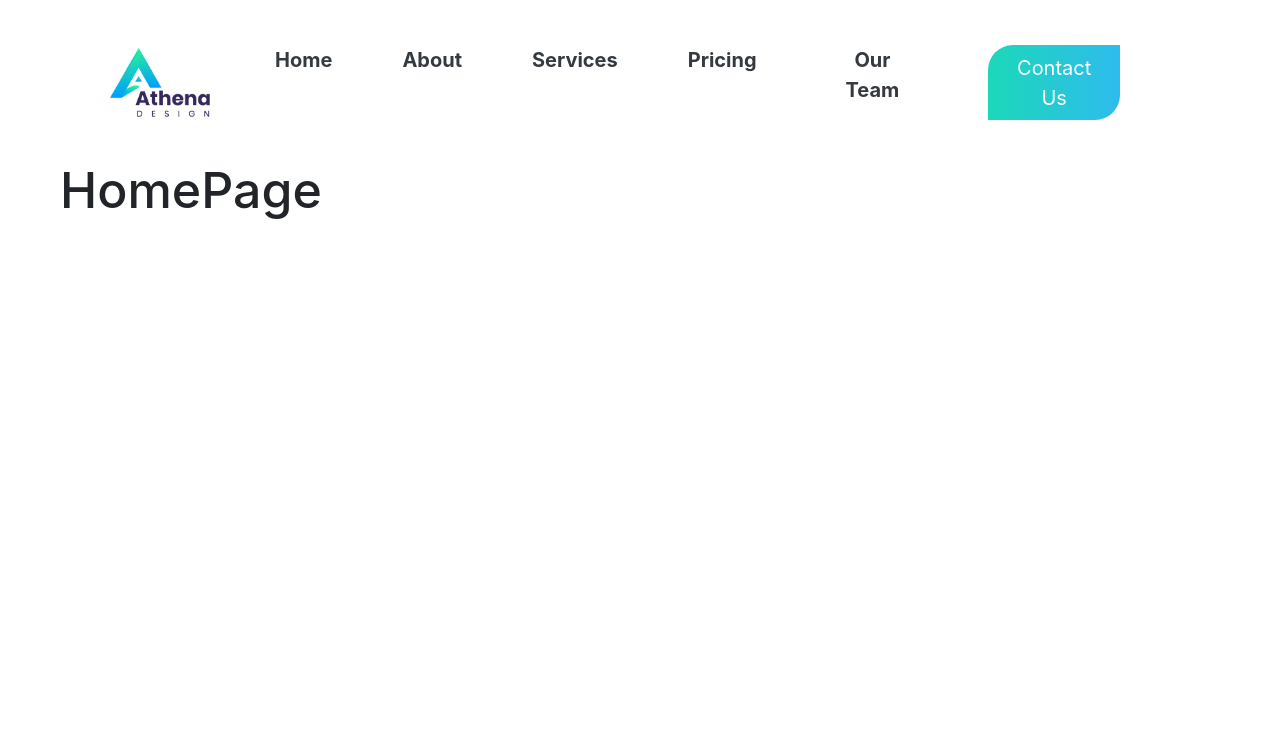
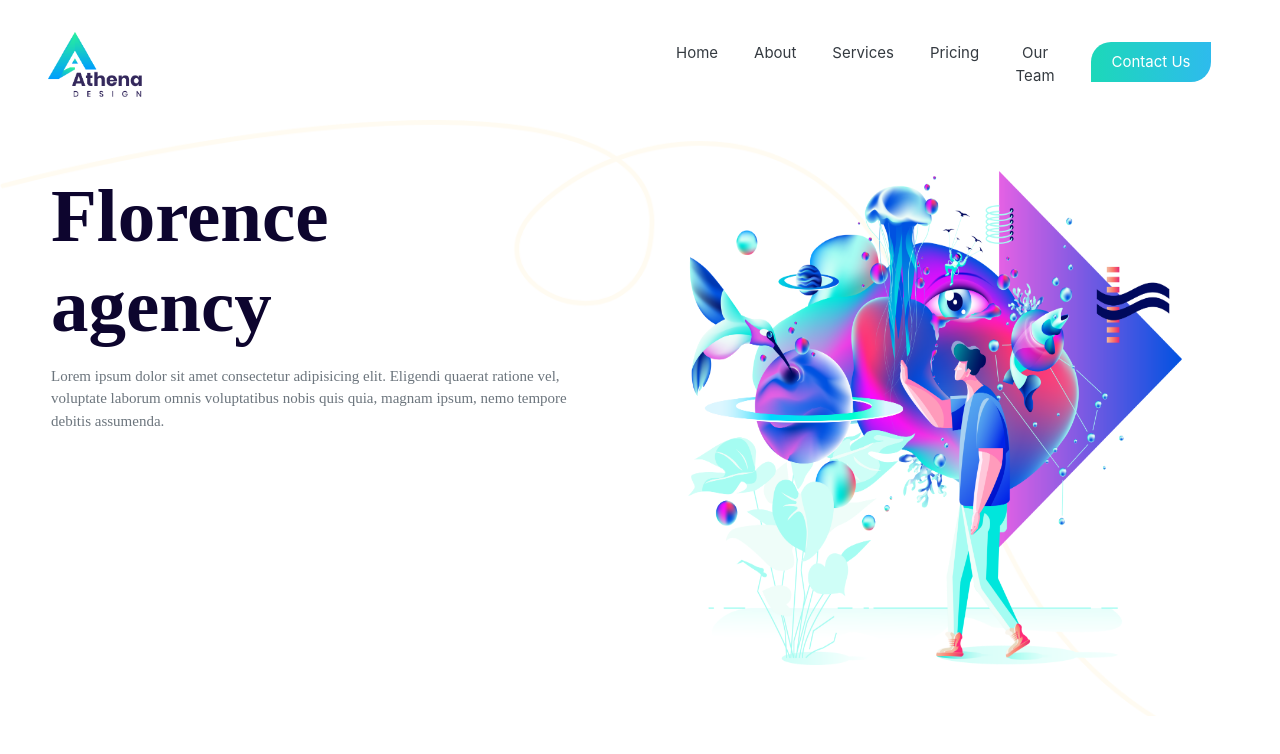
Before and after one commit to Riyad0821/athena-design, a React (Create React App) app: page / in a window 1280 px wide. Shown: the top 754 px of the page. Built offline with nearby package versions, Linux system fonts and the light colour scheme; the HTML template or start-up script is replaced by a standard one.

Commit message:
some change

```diff
--- a/src/App.js
+++ b/src/App.js
@@ -1,14 +1,17 @@
 import React from 'react';
 import './App.css';
 import 'bootstrap/dist/css/bootstrap.min.css';
-
 import HomePage from './Componentes/Homepage/HomePage';
+import { Nav } from 'react-bootstrap';
+import NavBar from './Componentes/NavBar/NavBar';
+import MainHeader from './Componentes/MainHeader/MainHeader';
 
 function App() {
   return (
-
-    <HomePage></HomePage>
-
+    <div>
+      <NavBar></NavBar>
+      <MainHeader></MainHeader>
+    </div>
   );
 }
 
--- a/src/Componentes/Homepage/HomePage.js
+++ b/src/Componentes/Homepage/HomePage.js
@@ -1,4 +1,5 @@
 import React from 'react';
+import MainHeader from '../MainHeader/MainHeader';
 import NavBar from '../NavBar/NavBar';
 
 const HomePage = () => {
@@ -6,7 +7,7 @@ const HomePage = () => {
         <div>
 
             <NavBar></NavBar>
-            <h1>HomePage</h1>
+            <MainHeader />
 
 
         </div>
--- a/src/components/Home/MainHeader/MainHeader.css
+++ b/src/Componentes/MainHeader/MainHeader.css
@@ -1,7 +1,7 @@
 .header-container{
     color: #0d052e;
     font-family: "Yeseva One";
-    background-image: url(../../../resources/headerPath.png);
+    background-image: url('../../resources/headerPath.png');
     background-size: cover;
 }
 .head-title{
--- a/src/components/Home/MainHeader/MainHeader.js
+++ b/src/Componentes/MainHeader/MainHeader.js
@@ -1,10 +1,10 @@
 import React from 'react';
 import './MainHeader.css';
-import headerImg from '../../../resources/headerImg.png';
+import headerImg from '../../resources/headerImg.png'
 const MainHeader = () => {
     return (
         <header>
-            <div className="row header-container p-5">
+            <div className="row header-container">
                 <div className="p-5 col-md-6">
                     <h1 className="head-title">Florence <br/> agency</h1>
                     <p className="text-secondary">Lorem ipsum dolor sit amet consectetur adipisicing elit. Eligendi quaerat ratione vel, voluptate laborum omnis voluptatibus nobis quis quia, magnam ipsum, nemo tempore debitis assumenda.</p>
--- a/src/Componentes/NavBar/NavBar.css
+++ b/src/Componentes/NavBar/NavBar.css
@@ -1,7 +1,6 @@
 *{
-    font-size:20px;
-    margin: 5px 15px;
-    font-weight: bold;
+    font-size:15px;
+    padding: 3px;
 
 }
 .logo{
@@ -11,7 +10,9 @@
     justify-content:right;
 }
 .btn{
-    border-radius: 25px 0px 25px 0px;
+    border-radius: 20px 0px 20px 0px;
     background-image: linear-gradient(to right, #1cd8b9, #2ebbed);
     border: 0px solid white;
+    height: 40px;
+    width: 120px;
 }
--- a/src/Componentes/NavBar/NavBar.js
+++ b/src/Componentes/NavBar/NavBar.js
@@ -7,8 +7,11 @@ const NavBar = () => {
     return (
         <div>
             <navbar class="navbar navbar-expand-lg navbar-light">
-            <img src={logo} className="logo" alt=""/>
-            <button className="border-0 navbar-toggler" type="button" data-toggle="collapse" data-target="#nava">
+                <div className="col-md-6">
+                    <img src={logo} className="logo" alt="" />
+                </div>
+                <div className="col-md-6">
+                    <button className="border-0 navbar-toggler align-item-right" type="button" data-toggle="collapse" data-target="#nava">
                         <span className="navbar-toggler-icon"></span>
                     </button>
                     <div className="collapse text-center navbar-collapse" id="nava">
@@ -33,6 +36,7 @@ const NavBar = () => {
                                 <a className="nav-link text-dark" href="#contact"><button type="button" class="btn btn-primary">Contact Us</button></a>
                             </li>
                         </ul>
+                    </div>
                 </div>
             </navbar>
         </div>
```
Lines whose indentation alone changed are shown as unchanged.
